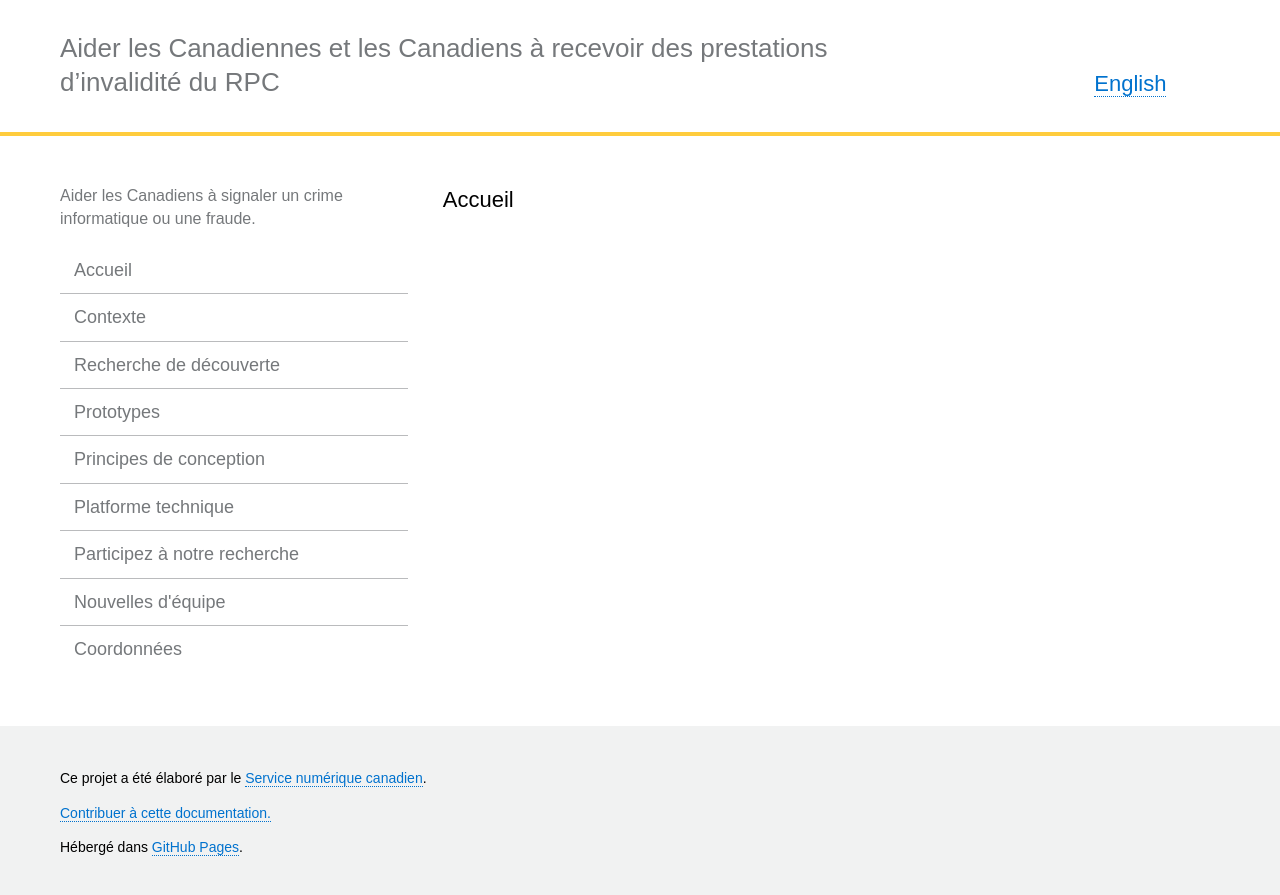
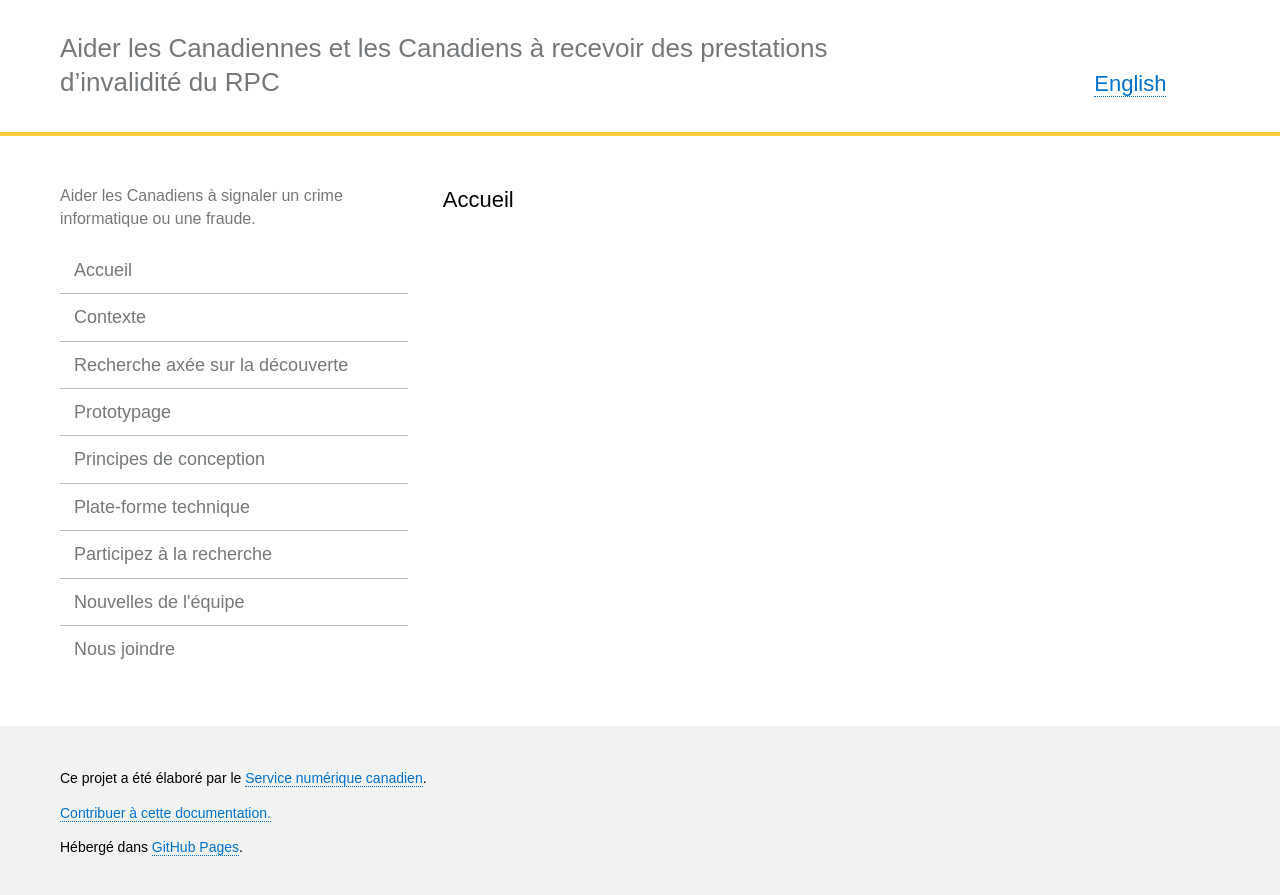
Before and after one commit to cds-snc/rcmp-report-a-cybercrime-alpha-documentation, a Jekyll site: the page built from _pages/fr/accueil.md, in a window 1280 px wide. Shown: the top 895 px of the page. Built offline with Jekyll 4.4.1, drawn with Linux system fonts in a browser that asks for light colours.

Commit message:
Update menu.yml

```diff
--- a/_data/menu.yml
+++ b/_data/menu.yml
@@ -34,23 +34,23 @@ fr:
     name: "Contexte"
     url: "/contexte/"
   discovery:
-    name: "Recherche de découverte"
+    name: "Recherche axée sur la découverte"
     url: "/decouverte/"
   prototypes:
-    name: "Prototypes"
-    url: "/prototypes/"
+    name: "Prototypage"
+    url: "/prototypage/"
   principles:
     name: "Principes de conception"
     url: "/principes/"
   technical:
-    name: "Platforme technique"
-    url: "/platforme/"
+    name: "Plate-forme technique"
+    url: "/plateforme/"
   participate:
-    name: "Participez à notre recherche"
+    name: "Participez à la recherche"
     url: "/participez/"
   team-news:
-    name: "Nouvelles d'équipe"
+    name: "Nouvelles de l'équipe"
     url: "/nouvelles/"
   contact:
-    name: "Coordonnées"
-    url: "/coordonnees/"
+    name: "Nous joindre"
+    url: "/nous-joindre/"
```
